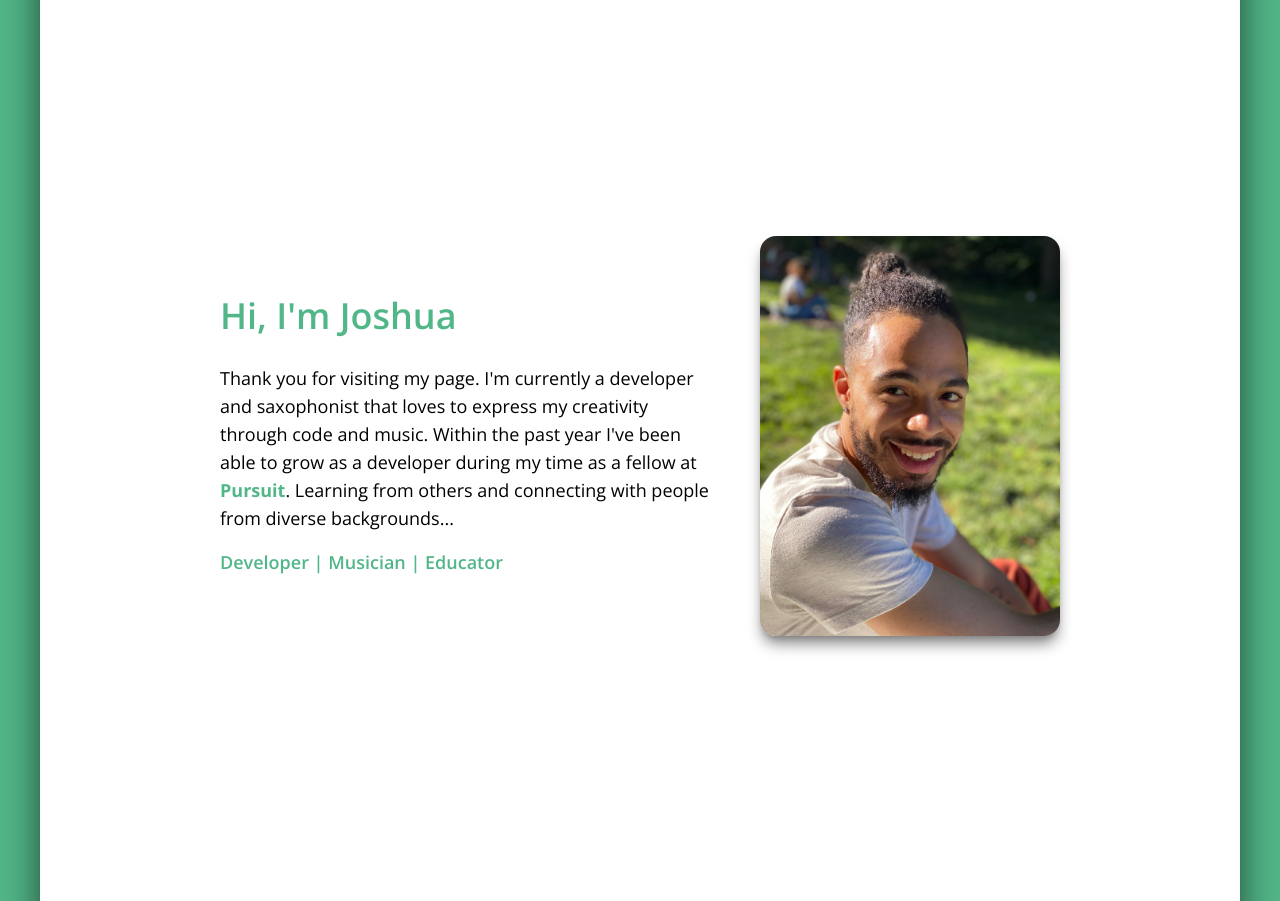
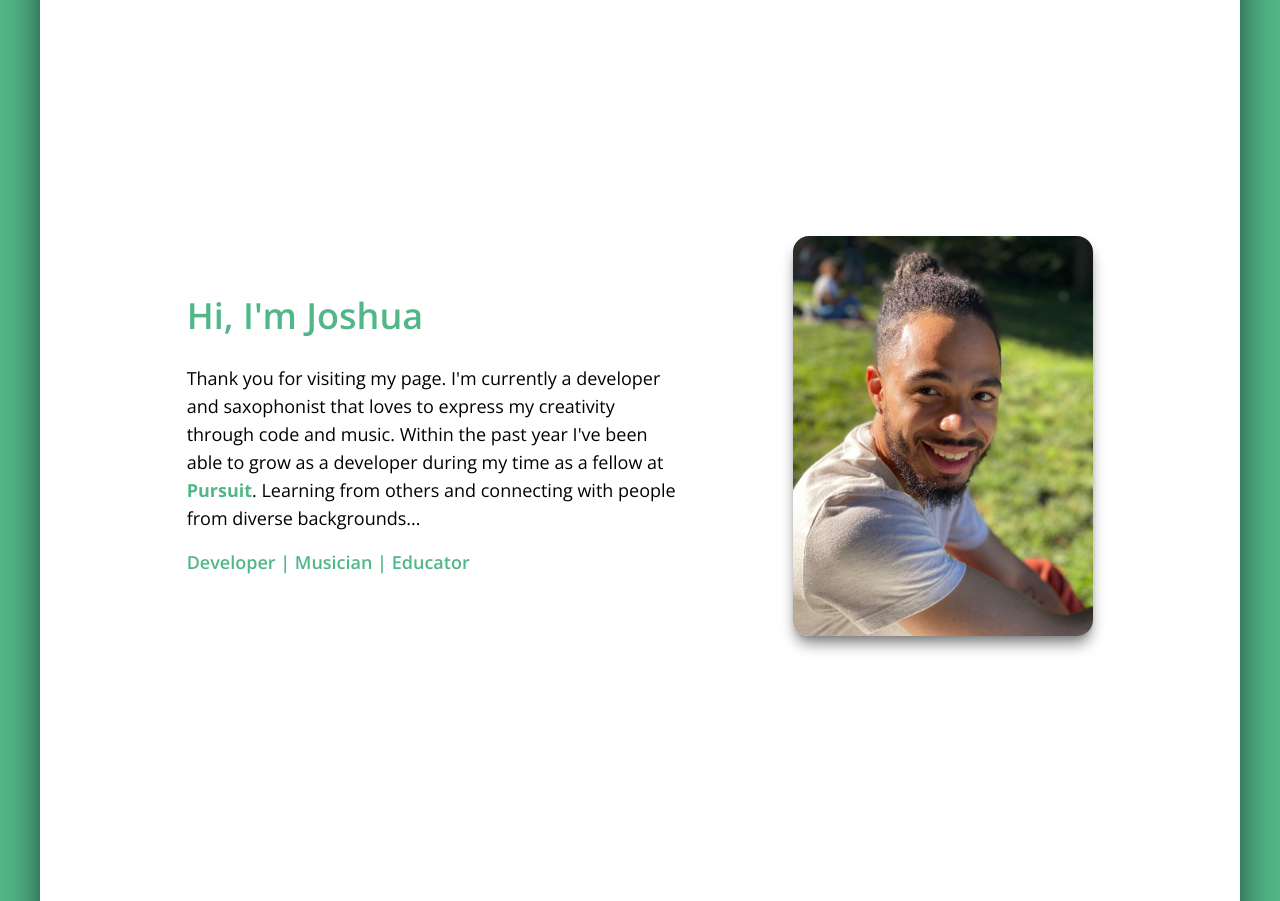
Before and after one commit to joshuanelsondev/portfolio, a React (Vite) app: page / in a window 1280 px wide. Shown: the part 680-1581 px from the top of the page. Built offline with nearby package versions, Linux system fonts and the light colour scheme; no server answers.

Commit message:
Edit About component

```diff
--- a/src/Components/AboutComponent.jsx
+++ b/src/Components/AboutComponent.jsx
@@ -15,8 +15,8 @@ export default function AboutComponent() {
 
     return (
 
-      <div id="about" className="flex items-start md:items-center justify-center h-full min-h-[600px] w-full mb-16 md:mt-24">
-        <div className="flex flex-col items-center justify-start lg:flex-row gap-10 h-auto w-auto">
+      <div id="about" className="flex items-start md:justify-evenly md:items-center h-full min-h-[600px] w-full mb-16 md:mt-24">
+        <div className="flex flex-col items-center lg:flex-row lg:justify-evenly gap-10 h-auto w-full">
           {/* Header and Bio container */}
           <div className="flex flex-col items-center lg:items-start lg:text-left lg:text-lg text-black dark:text-white rounded-lg max-w-[500px]">
             {/* Header */}
```
